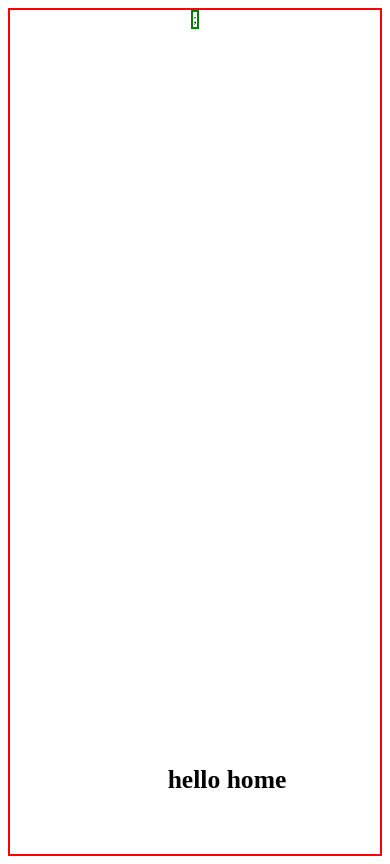
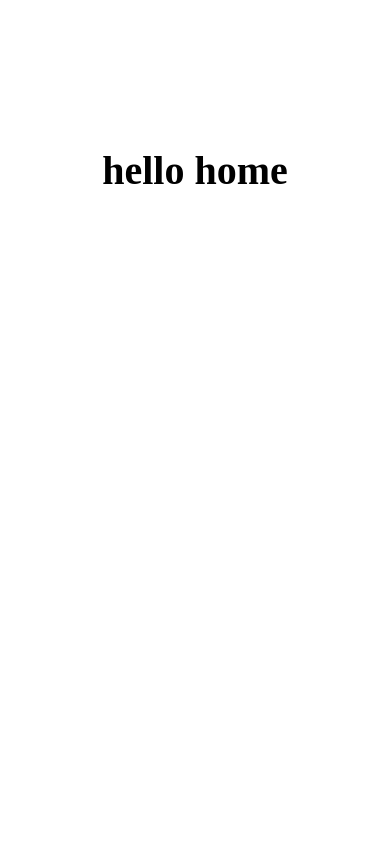
Before and after one commit to chiomaowuama/new-learning-next, a Next.js app: page / in a window 390 px wide. Built offline with nearby package versions, Linux system fonts and the light colour scheme.

Commit message:
little clean up

```diff
--- a/pages/_app.js
+++ b/pages/_app.js
@@ -4,7 +4,7 @@ import "@/styles/globals.css";
 export default function App({ Component, pageProps }) {
   return (
     <Layout>
-      <Component {...pageProps} />;
+      <Component {...pageProps} />
     </Layout>
   );
 }
--- a/styles/Layout.module.css
+++ b/styles/Layout.module.css
@@ -5,17 +5,18 @@
   align-items: center;
   padding: 0 0.6rem;
   min-height: 100vh;
-  border: 2px solid red;
 }
 
 .description {
+  padding: 5rem 0;
   display: flex;
+  /* flex: 1; */
+  flex-direction: column;
   justify-content: flex-start;
   align-items: center;
   font-size: 1.25rem;
   /* max-width: var(--max-width); */
-  font-family: var(--font-mono);
-  border: 2px solid green;
+  /* font-family: var(--font-mono); */
 }
 
 .description a {
@@ -166,9 +167,9 @@
   .description p,
   .description div {
     display: flex;
-    justify-content: center;
-    position: fixed;
-    width: 100%;
+    justify-content: flex-start;
+    align-items: center;
+    font-size: 1.25rem;
   }
 
   .description p {
@@ -192,7 +193,7 @@
     pointer-events: none;
     inset: auto 0 0;
     padding: 2rem;
-    height: 200px;
+    /* height: 200px; */
     background: linear-gradient(
       to bottom,
       transparent 0%,
```
